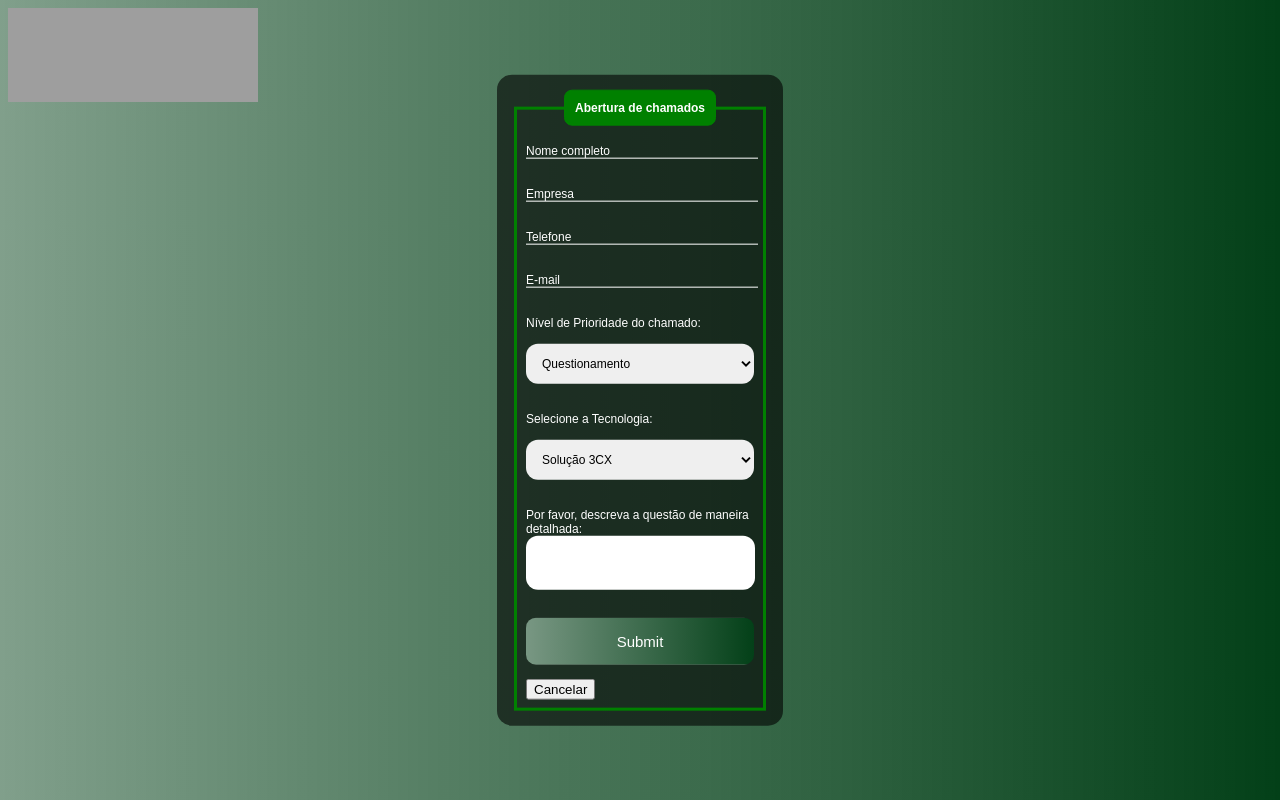
After one commit to CristiamVasques/Software_web_PJI240, a Django app: page /servicos/solicitacao/ in a window 1280 px wide. The commit adds this page. Run offline with Django 3.2, Linux system fonts and the light colour scheme; a user stored in the database is signed in; grey boxes are pictures that could not be loaded.

Commit message:
Incluindo pagina de abertura de chamados. Incluido o gitignore para ignorar arquivos compilados.

```diff
--- a/core/views.py
+++ b/core/views.py
@@ -32,3 +32,26 @@ def lista_servicos(request):
     servicos = Servico.objects.filter(usuario=usuario)
     dados = {'servicos':servicos}
     return render(request, 'servicos.html', dados)
+
+@login_required(login_url='/login/')
+def solicitacao(request):
+    return render(request, 'solicitacao.html')
+
+@login_required(login_url='/login/')
+def submit_solicitacao(request):
+    if request.POST:
+        nome_completo = request.POST.get('nome_completo')
+        empresa = request.POST.get('empresa')
+        telefone = request.POST.get('telefone')
+        email = request.POST.get('email')
+        prioridade = request.POST.get('prioridade')
+        servico = request.POST.get('servico')
+        usuario = request.user
+        Servico.objects.create(nome_completo=nome_completo,
+                               empresa=empresa,
+                               telefone=telefone,
+                               email=email,
+                               prioridade=prioridade,
+                               servico=servico,
+                               usuario=usuario)
+    return redirect('/')
--- a/software_web/urls.py
+++ b/software_web/urls.py
@@ -21,6 +21,8 @@ from django.views.generic import RedirectView
 urlpatterns = [
     path('admin/', admin.site.urls),
     path('servicos/', views.lista_servicos),
+    path('servicos/solicitacao/', views.solicitacao),
+    path('servicos/solicitacao/submit', views.submit_solicitacao),
     path('', RedirectView.as_view(url='/servicos/')),
     path('login/', views.login_user),
     path('login/submit', views.submit_login),
--- a/templates/servicos.html
+++ b/templates/servicos.html
@@ -2,6 +2,9 @@
 
 {% block content %}
     <h2>Serviços solicitados</h2>
+    <a href="solicitacao/">
+        <button type="button">Solicitar Serviço</button>
+    </a>
 
     <ul style="font-size: 18px">
         {% for servico in servicos %}
--- /dev/null
+++ b/templates/solicitacao.html
@@ -0,0 +1,175 @@
+<!DOCTYPE html>
+<html lang="en">
+<head>
+    <meta charset="UTF-8">
+    <meta http-equiv="X-UA-Compatible" content="IE=edge">
+    <meta name="viewport" content="width=device-width, initial-scale=1.0">
+    <title>Sistema Integrado para Otimização, Cadastro e Emissão de ordens de serviço técnico e comercial.| Tecsystem Telecom </title>
+    <style>
+        body{
+            font-family: Arial, Helvetica, sans-serif;
+            font-size: 12px;
+            background-image: linear-gradient(to right, rgba(3, 64, 24, 0.5), rgb(3, 64, 24));
+        }
+        .box{
+            color: white;
+            position: absolute;
+            top: 50%;
+            left: 50%;
+            transform: translate(-50%,-50%);
+            background-color: rgba(0, 0, 0, 0.6);
+            padding: 15px;
+            border-radius: 15px;
+            width: 20%;
+        }
+        fieldset{
+            border: 3px solid green;
+        }
+        legend{
+            border: 1px solid green;
+            padding: 10px;
+            text-align: center;
+            background-color: green;
+            border-radius: 8px;
+        }
+        .inputBox{
+            position: relative;
+        }
+        .inputUser{
+            background: none;
+            border: none;
+            border-bottom: 1px solid white;
+            outline: none;
+            color: white;
+            font-size: 10px;
+            width: 100%;
+            letter-spacing: 2px;
+        }
+        .labelInput{
+            position: absolute;
+            top: 0px;
+            left: 0px;
+            pointer-events: none;
+            transition: .5s;
+        }
+        .inputUser:focus ~ .labelInput,
+        .inputUser:valid ~ .labelInput{
+            top: -20px;
+            font-size: 10px;
+            color: green;
+        }
+        #level{
+            border: none;
+            padding: 12px;
+            width: 100%;
+            border-radius: 12px;
+            outline: none;
+            font-size: 12px;
+        }
+        #tecnologia{
+            border: none;
+            padding: 12px;
+            width: 100%;
+            border-radius: 12px;
+            outline: none;
+            font-size: 12px;
+        }
+        #mensagem{
+            border: none;
+            padding: 12px;
+            width: 90%;
+            height: 30px;
+            border-radius: 12px;
+            outline: none;
+            font-size: 12px;
+        }
+        #submit{
+            background-image: linear-gradient(to right,rgba(3, 64, 24, 0.5), rgb(3, 64, 24));
+            width: 100%;
+            border: none;
+            padding: 15px;
+            color: white;
+            font-size: 15px;
+            cursor: pointer;
+            border-radius: 10px;
+        }
+        #submit:hover{
+            background-image: linear-gradient(to right,rgb(3, 64, 24), rgba(3, 64, 24 , 0.5));
+        }
+
+    </style>
+</head>
+<body>
+    <div class = "barra">
+        <div style="text align: left;">
+            <a href>
+                <img src="https://www.tecsystemtelecom.com.br/attachments/Logo/Original-on-Transparent_13.png" alt="" width="250" height="94">
+            </a>
+        </div>
+    </div>
+    <div class="box">
+        <form action="submit" method="POST">{% csrf_token %}
+            <fieldset>
+                <legend><b>Abertura de chamados</b></legend>
+                <br>
+                <div class="inputBox">
+                    <input type="text" name="nome_completo" id="nome" class="inputUser" required>
+                    <label for="nome" class="labelInput">Nome completo</label>
+                </div>
+                <br><br>
+                <div class="inputBox">
+                    <input type="text" name="empresa" id="empresa" class="inputUser" required>
+                    <label for="empresa" class="labelInput">Empresa</label>
+                </div>
+                <br><br>
+                <div class="inputBox">
+                    <input type="tel" name="telefone" id="telefone" class="inputUser" required>
+                    <label for="telefone" class="labelInput">Telefone</label>
+                </div>
+                <br><br>
+                <div class="inputBox">
+                    <input type="text" name="email" id="email" class="inputUser" required>
+                    <label for="email" class="labelInput">E-mail</label>
+                </div>
+                <br><br>
+                <label for="prioridade">Nível de Prioridade do chamado:</label>
+                <br><br>
+                <div class="inputBox">
+                <select id="level" name="prioridade">
+                    <option value="quest">Questionamento</option>
+                    <option value="baixa">Baixo</option>
+                    <option value="media">Médio</option>
+                    <option value="alta">Alto</option>
+                    <option value="critica">Crítico</option>
+                </select>
+                 </div>
+                 <br><br>
+                <label for="tecnologia">Selecione a Tecnologia:</label>
+                <br><br>
+                <div class="inputBox">
+                <select id="tecnologia" name="servico">
+                    <option value="3cx">Solução 3CX</option>
+                    <option value="alcatel">Alcatel-Lucent</option>
+                    <option value="gs">GrandStream</option>
+                    <option value="video">Videoconfêrencia</option>
+                    <option value="seguranca">Segurança Cibernética</option>
+                    <option value="sip">Locação Soluções SIP</option>
+                </select>
+                 </div>
+                <br><br>
+                <div class="inputBox">
+                <label for="mensagem">Por favor, descreva a questão de maneira detalhada:</label>
+                <input type="textarea" name="mensagem" id="mensagem" rows="10" cols="30" required>
+                 </div>
+                <br><br>
+                <input type="submit" name="submit" id="submit">
+                <br><br>
+                <a href="/">
+                    <button type="button">Cancelar</button>
+                </a>
+
+            </fieldset>
+        </form>
+    </div>
+</body>
+</html>
```
Also changed, not shown: db.sqlite3, 1 other file.
